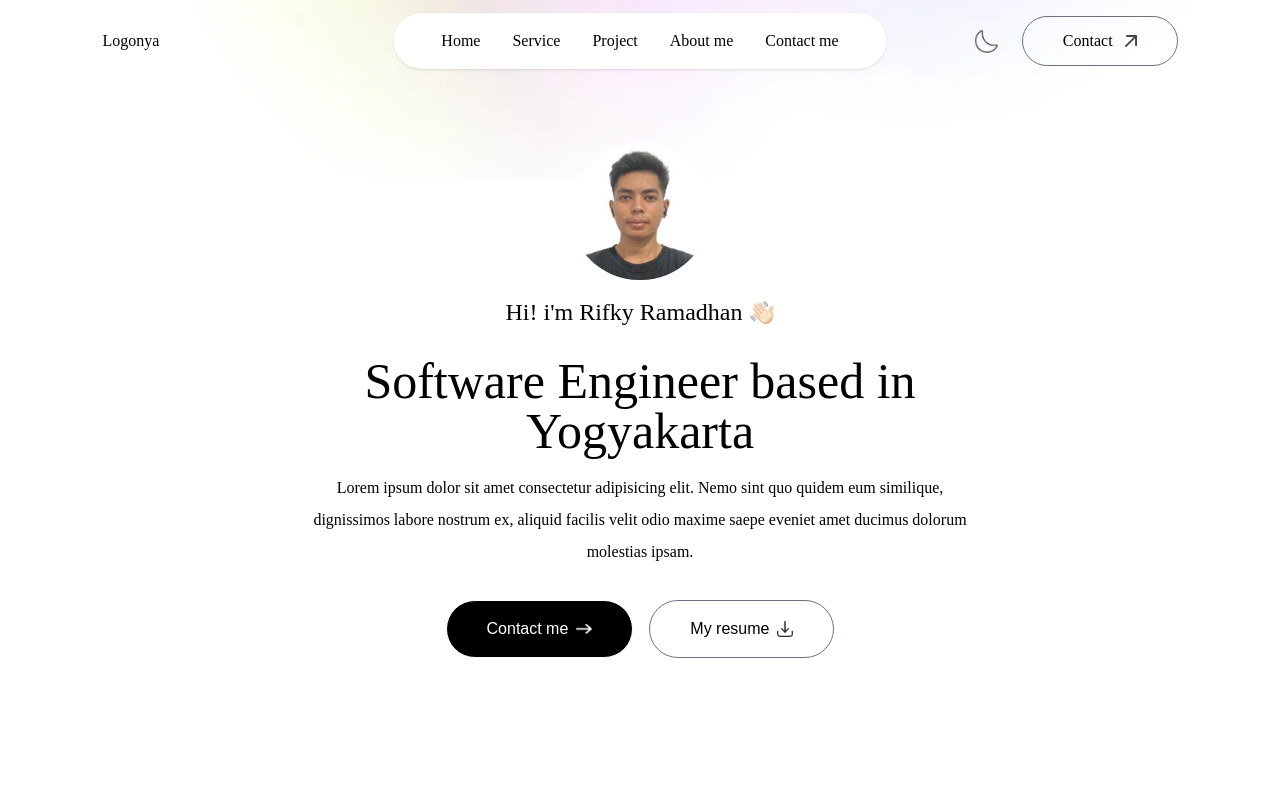
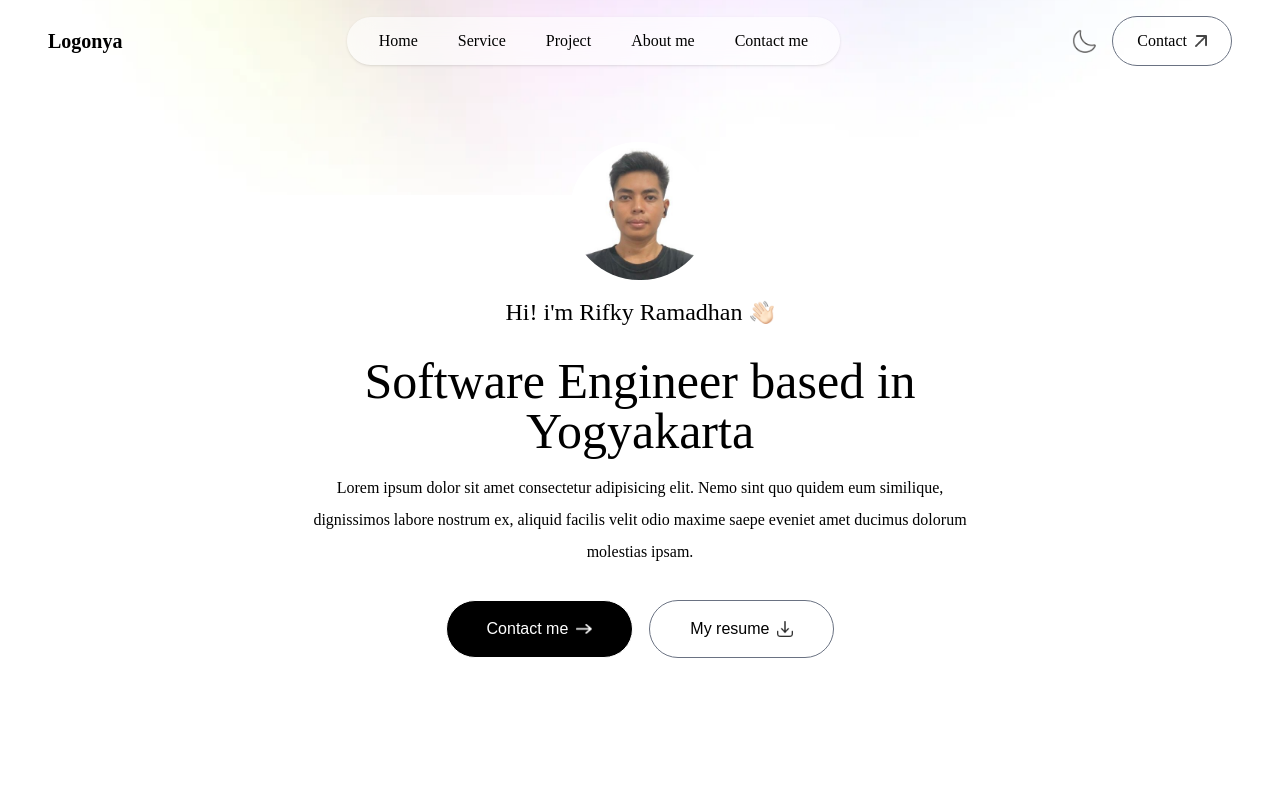
Before and after one commit to rifkyr990/new-portofolio, a Next.js app: page / in a window 1280 px wide. Shown: the top 800 px of the page. Built offline with nearby package versions, Linux system fonts and the light colour scheme; a web font is replaced by a local one.

Commit message:
penambahan footer

```diff
--- a/src/app/components/Contact.tsx
+++ b/src/app/components/Contact.tsx
@@ -31,7 +31,7 @@ import Image from 'next/image';
     };
 
     return (
-        <div className='w-full max-w-screen-xl mx-auto py-0 scroll-mt-20 bg-[url("/footer-bg-color.png")] bg-no-repeat bg-center bg-[length:90%_auto]'>
+        <div id='contact' className='w-full max-w-screen-xl mx-auto py-0 scroll-mt-20 bg-[url("/footer-bg-color.png")] bg-no-repeat bg-center bg-[length:90%_auto]'>
             <h4 className='text-center mb-2 text-lg font-ovo'>Connect with me</h4>
             <h2 className='text-center text-5xl font-ovo'>Get in touch</h2>
 
@@ -41,10 +41,10 @@ import Image from 'next/image';
 
             <form className='max-x-2xl mx-auto' onSubmit={onSubmit}>
                 <div className='grid grid-cols-2 gap-6 mt-10 mb-8'>
-                    <input type="text" placeholder='Enter your name' name="name" id="name" className='flex-1 outline-none border-1 border-gray-400 rounded-md bg-white p-3' required/>
+                    <input type="text" placeholder='Enter your name' name="name" id="name" className='flex-1 outline-none border border-gray-400 rounded-md bg-white p-3' required/>
                     <input type="email" placeholder='Enter your email' name="email" id="email" className='flex-1 outline-none border-1 border-gray-400 rounded-md bg-white p-3' required/>
                 </div>
-                <textarea name="message" id="message" rows={6} placeholder='Enter your message' className='w-full p-4 outline-none border-1 border-gray-400 rounded-m bg-white mb-6' required></textarea>
+                <textarea name="message" id="message" rows={6} placeholder='Enter your message' className='w-full p-4 outline-none border border-gray-400 rounded-m bg-white mb-6' required></textarea>
                 <button type="submit" className='py-3 px-8 w-max flex items-center justify-between gap-2 bg-black/80 text-white rounded-full mx-auto hover:bg-black duration-500'>
                     Submit
                     <Image src={assets.right_arrow_white} alt='icon' className='w-4'/>
--- /dev/null
+++ b/src/app/components/Footer.tsx
@@ -0,0 +1,29 @@
+import React from 'react'
+import Image from 'next/image'
+import { assets } from '@/assets';
+
+const Footer = () => {
+    return (
+        <div className='mt-20'>
+            <div className='text-center'>
+                <p className='w-36 mx-auto mb-2'>logo</p>
+
+                <div className='w-max flex items-center gap-2 mx-auto'>
+                    <Image src={assets.mail_icon} alt='icon email' className='w-6'/>
+                    rifkyrmdhn640@gmail.com
+                </div>
+            </div>
+
+            <div className='text-center sm:flex items-center justify-between border-t border-gray-400 mx-[10%] mt-12 py-6'>
+                <p>©️ 2025 Rifky Ramadhan. All rights reserved.</p>
+                <ul className='flex items-center gap-10 justify-center mt-4 sm:mt-0'>
+                    <li><a target='_blank' href="">Github</a></li>
+                    <li><a target='_blank' href="">LinkedIn</a></li>
+                    <li><a target='_blank' href="">Instagram</a></li>
+                </ul>
+            </div>
+        </div>
+    )
+}
+
+export default Footer
--- a/src/app/components/Navbar.tsx
+++ b/src/app/components/Navbar.tsx
@@ -34,14 +34,23 @@ const Navbar = () => {
 
     return (
         <>
-        <div className='fixed top-0 right-0 w-11/12 -z-10 translate-y-[-80%]'>
-            <Image src={assets.header_bg_color} alt='bg-image' className='w-full'/>
+            {/* Background Decorative */}
+            <div className='fixed top-0 right-0 w-full -z-10 translate-y-[-80%]'>
+                <Image src={assets.header_bg_color} alt='bg-image' className='w-full' />
             </div>
-        <nav className={`w-full fixed px-5 lg:px-8 xl:px-[8%] py-4 flex items-center justify-between z-50 ${isScroll ? "bg-white bg-opacity-50 backdrop-blur-lg shadow-sm" : ""}`}>
-            <a href="#top">
+
+            {/* Navbar */}
+            <nav className={`w-full fixed px-4 md:px-6 lg:px-12 py-4 flex items-center justify-between z-50 ${isScroll
+                ? "bg-white bg-opacity-50 backdrop-blur-lg shadow-sm" : "" }`}>
+
+                {/* Logo */}
+                <a href="#top" className="text-xl font-bold">
                     Logonya
                 </a>
-            <ul className={`hidden md:flex items-center gap-6 lg:gap-8 px-12 py-3 bg-opacity-50 rounded-full absolute left-1/2 top-1/2 -translate-x-1/2 -translate-y-1/2 ${isScroll ? "" : "bg-white shadow-sm"}`}>
+
+                {/* Desktop Menu */}
+                <ul className={`hidden md:flex items-center gap-6 lg:gap-10 px-8 py-2 rounded-full ${isScroll
+                    ? "" : "bg-white/60 backdrop-blur-md shadow" } transition-all`}>
                     <li><a href="#home">Home</a></li>
                     <li><a href="#service">Service</a></li>
                     <li><a href="#project">Project</a></li>
@@ -49,34 +58,43 @@ const Navbar = () => {
                     <li><a href="#contact">Contact me</a></li>
                 </ul>
 
+                {/* Action Buttons */}
                 <div className='flex items-center gap-2'>
-                <button>
-                    <Image src={assets.moon_icon} alt='dark-icon' className='w-6'/>
+                    {/* Dark Mode Button */}
+                    <button className="p-2">
+                        <Image src={assets.moon_icon} alt='dark-icon' className='w-6' />
                     </button>
-                <a href="#contact" className='hidden lg:flex items-center gap-3 px-10 py-2 border border-gray-500 rounded-full ml-4'>Contact
-                    <Image src={assets.arrow_icon} alt="icon" className='w-3'/>
+
+                    {/* Contact Button (Desktop only) */}
+                    <a href="#contact"
+                        className='hidden lg:flex items-center gap-2 px-6 py-2 border border-gray-500 rounded-full hover:bg-gray-100 transition'>
+                        Contact
+                        <Image src={assets.arrow_icon} alt="icon" className='w-3' />
                     </a>
-                <button className='block md:hidden ml-3' onClick={bukaMenu}>
-                    <Image src={assets.menu_black} alt='dark-icon' className='w-6'/>
+
+                    {/* Hamburger Menu (Mobile) */}
+                    <button className='block md:hidden ml-2' onClick={bukaMenu}>
+                        <Image src={assets.menu_black} alt='menu' className='w-6' />
                     </button>
                 </div>
+            </nav>
 
-            {/* tampilan mobile */}
-            <ul ref={menuRef} className='flex md:hidden flex-col gap-4 px-10 py-20 fixed top-0 bottom-0 -right-60 z-50 w-64 h-screen bg-rose-50 transition duration-500'>
-
+            {/* Mobile Menu */}
+            <ul ref={menuRef}
+                className='flex md:hidden flex-col gap-5 px-8 py-20 fixed top-0 right-0 z-50 w-64 h-screen bg-white shadow-lg transition-transform duration-300 transform translate-x-full'>
+                {/* Close Button */}
                 <div className='absolute top-6 right-6' onClick={tutupMenu}>
-                    <Image src={assets.close_black} alt='close-btn' className='w-5 cursor-pointer'/>
+                    <Image src={assets.close_black} alt='close-btn' className='w-5 cursor-pointer' />
                 </div>
 
+                {/* Nav Links */}
                 <li><a href="#home" onClick={tutupMenu}>Home</a></li>
                 <li><a href="#service" onClick={tutupMenu}>Service</a></li>
                 <li><a href="#project" onClick={tutupMenu}>Project</a></li>
                 <li><a href="#about" onClick={tutupMenu}>About me</a></li>
                 <li><a href="#contact" onClick={tutupMenu}>Contact me</a></li>
             </ul>
-        </nav>
         </>
-    )
-}
+    )}
 
 export default Navbar
--- a/src/app/page.tsx
+++ b/src/app/page.tsx
@@ -5,6 +5,7 @@ import Services from "./components/Services";
 import Project from "./components/Project";
 import { StrictMode } from "react";
 import Contact from "./components/Contact";
+import Footer from "./components/Footer";
 
 
 export default function Home() {
@@ -17,6 +18,7 @@ export default function Home() {
         <Services/>
         <Project/>
         <Contact/>
+        <Footer/>
       </div>
     </StrictMode>
   );
```
Also changed, not shown: package.json (+8 -6 lines), 1 other file (tests, documents, lock files or other folders). Lines whose indentation alone changed are shown as unchanged.
